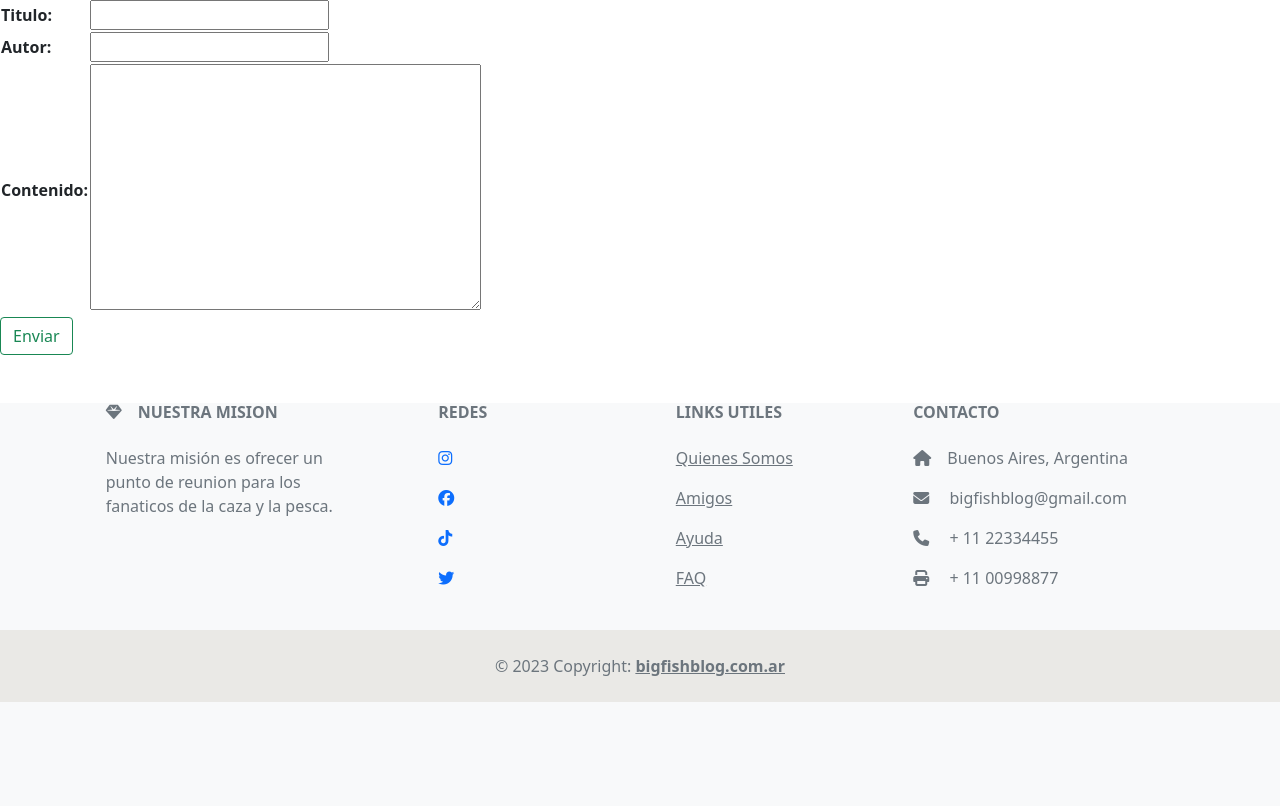
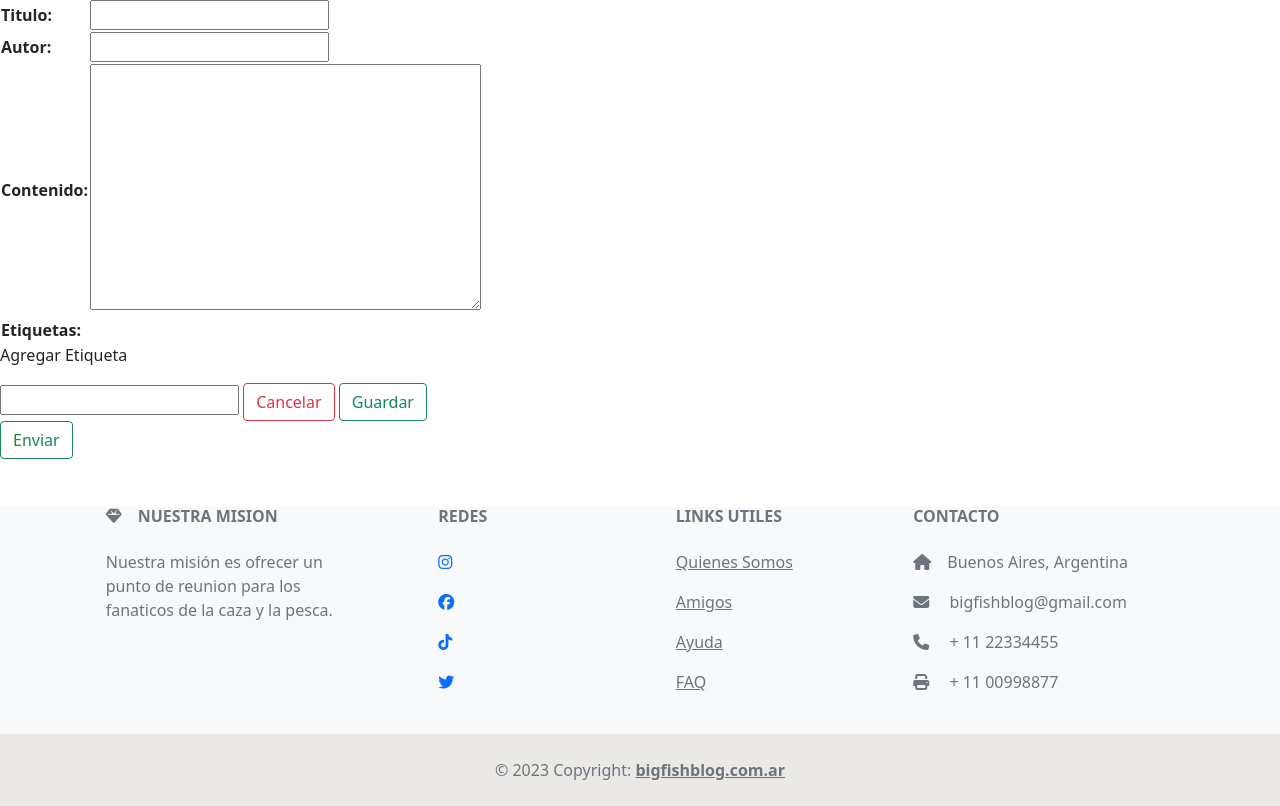
Before and after one commit to 4li3ntr3x/Django_group12, a Django app: page /crear_post/ in a window 1280 px wide. Shown: the part 123-929 px from the top of the page. Before the commit the page ends 825 px from the top, so only its background shows below. Run offline with Django 4.2, Linux system fonts and the light colour scheme; data that the repository does not hold is empty; some libraries are stand-ins or nearby versions.

Commit message:
Add files via upload

```diff
--- a/blog/forms.py
+++ b/blog/forms.py
@@ -1,10 +1,16 @@
 from django import forms
-from .models import Post, Comentario
+from .models import Post, Comentario, Etiqueta
+class CustomMMCF(forms.ModelMultipleChoiceField):
+    def label_from_instance(self, etiqueta):
+        return "%s" % etiqueta.desc
 
 class PostForm(forms.ModelForm):
     class Meta:
         model = Post
-        fields = ['titulo', 'autor', 'contenido']
+        fields = ['titulo', 'autor', 'contenido', 'etiquetas']
+    etiquetas = CustomMMCF(
+        queryset=Etiqueta.objects.all(),
+        widget=forms.CheckboxSelectMultiple, required=False)
 
 
 class CommentForm(forms.ModelForm):
--- a/blog/models.py
+++ b/blog/models.py
@@ -1,9 +1,13 @@
 from django.db import models
+
+class Etiqueta(models.Model):
+    desc = models.CharField(max_length=50)
 
 class Post(models.Model):
     titulo = models.CharField(max_length=100)
     autor = models.CharField(max_length=50)
     contenido = models.TextField()
+    etiquetas = models.ManyToManyField(Etiqueta, blank=True)
     fecha = models.DateField(auto_now_add=True)
 
     def obtener_ultimos_x(cantidad):
--- a/blog/templates/crear_post.html
+++ b/blog/templates/crear_post.html
@@ -7,7 +7,7 @@
 {% block contenido %}
 
 
-
+{% load static %}
 
 <!DOCTYPE html>
 <html>
@@ -22,9 +22,19 @@
         <table>
         {{ form.as_table}}
         </table>
+        <div id='addEtiquetaDiv'>
+        <p id='addEtiqueta'>Agregar Etiqueta</p>
+        <p id='newEtiquetasP' hidden>Nuevas Etiquetas</p>
+        <input type=number value=0 id='etiquetaNewCount' name='etiquetaNewCount' readonly  hidden>
+        <input id='addEtiquetaInput' name='desc'>
+        <button class="btn btn-outline-danger" id='addEtiquetaCancel'>Cancelar</button>
+        <input type="submit" id='addEtiquetaSave' value="Guardar" class="btn btn-outline-success">
+        </div>
         <input type="submit" value="Enviar" class="btn btn-outline-success">
     </form>
+
 </body>
+<script src="{% static 'js/crearPost.js' %}"></script>
 </html>
 
 {% endblock contenido %}
--- a/blog/templates/homepage.html
+++ b/blog/templates/homepage.html
@@ -61,6 +61,9 @@
           <h2>{{ post.titulo }}</h2>
           <p>Autor: {{ post.autor }}</p>
           <p>{{ post.contenido }}</p>
+          {% for e in post.etiquetas.all %}
+          <a class='etiqueta' href={% url 'etiquetas' e.id %}>#{{e.desc}}</a>
+          {% endfor %}
           <p>Fecha: {{ post.fecha }}</p>
           <button class="read-more-button">Leer más</button>
         </div>
--- a/blog/templates/index.html
+++ b/blog/templates/index.html
@@ -9,6 +9,9 @@
         <h2><a href="{% url 'post_detail' post.id %}">{{ post.titulo }}</a></h2>
         <p>Autor: {{ post.autor }}</p>
         <p class="post-content">{{ post.contenido|truncatewords:50 }}</p>
+        {% for e in post.etiquetas.all %}
+          <a class='etiqueta' href={% url 'etiquetas' e.id %}>#{{e.desc}}</a>
+        {% endfor %}
         <p>Fecha: {{ post.fecha }}</p>
         <button class="read-more-button">Leer más</button>
       </div>
--- a/blog/urls.py
+++ b/blog/urls.py
@@ -10,5 +10,6 @@ urlpatterns = [
    path('nosotros/<str:nombre>', blog_views.nosotros, name='nosotros'),
    path('perfil/<str:nombre>', blog_views.perfil, name='perfil'),
    path('crear_post/', blog_views.crear_post, name='crear_post'),
-   path('post/<int:post_id>/', views.post_detail, name='post_detail')# Ruta para entran en detalle al post
+   path('post/<int:post_id>/', views.post_detail, name='post_detail'),# Ruta para entran en detalle al post
+   path('etiquetas/<int:etiqueta_id>/', views.etiquetas, name='etiquetas')
 ]
--- a/blog/views.py
+++ b/blog/views.py
@@ -3,7 +3,7 @@ from datetime import date
 from .models import Post
 from .forms import PostForm
 from .forms import CommentForm
-from .models import Comentario
+from .models import Comentario, Etiqueta
 from datetime import date
 from datetime import datetime
 from django.shortcuts import render, get_object_or_404
@@ -21,7 +21,7 @@ def home(request):
     return render(request, 'homepage.html', context)
 
 def index(request):
-    posts = Post.objects.all()  # Recupera todos los objetos de tipo Post
+    posts = Post.objects.all()
     context = {
         'posts': posts
     }
@@ -52,19 +52,54 @@ def perfil(request, nombre):
     context = {'nombre' : nombre}
     return render(request, 'perfil.html', context)
 
+def etiquetas(request, etiqueta_id):
+
+    etiqueta = Etiqueta.objects.filter(id=etiqueta_id).get() # Recupera todos los objetos de tipo Post
+    posts = etiqueta.post_set.all()
+    context = {
+        'posts': posts,
+        'desc': etiqueta.desc
+    }
+    return render(request, 'etiquetas.html', context)
 
 def crear_post(request):
     if request.method == 'POST':
         form = PostForm(request.POST)
         if form.is_valid():
             # Crea una instancia del modelo Post con los datos del formulario
+
+            nNuevasEtiquetas =  int(request.POST.get('etiquetaNewCount'))
+
+            if nNuevasEtiquetas > 0:
+                nuevasEtiquetas = []
+                # Tenemos que revisar si las nuevas etiquetas estan o no..
+                for i in range(0, nNuevasEtiquetas):
+                     nuevaEtiqueta = request.POST.get('inewEtiqueta' + str(i + 1))
+                     newEtiqueta = Etiqueta.objects.filter(desc=nuevaEtiqueta)
+
+                     if not newEtiqueta:
+                        print(nuevaEtiqueta)
+                        newEtiqueta = Etiqueta(desc = nuevaEtiqueta)
+                        nuevasEtiquetas.append(newEtiqueta)
+                        newEtiqueta.save()
+                     else:
+                        nuevasEtiquetas.append(newEtiqueta.get())
+
+
             nuevo_post = Post(
                 titulo=form.cleaned_data['titulo'],
                 autor=form.cleaned_data['autor'],
                 contenido=form.cleaned_data['contenido']
-
             )
             nuevo_post.save()  # Guarda el nuevo post en la base de datos
+            nuevo_post.etiquetas.set(form.cleaned_data['etiquetas'])
+
+            if nNuevasEtiquetas > 0:
+                for j in range(0, nNuevasEtiquetas):
+                    print(j)
+                    print(len(nuevasEtiquetas))
+                    nuevo_post.etiquetas.add(nuevasEtiquetas[j])
+
             return redirect('index')  # Redirige a la página de inicio después de crear la publicación
     else:
         form = PostForm()
@@ -93,12 +128,16 @@ def post_detail(request, post_id):
 
     comentarios = post.comentario_set.all()
 
+    etiquetas = post.etiquetas.all()
+
+    print(etiquetas)
     comment_form = CommentForm()
 
     context = {
         'post': post,
         'comentarios': comentarios,
         'comment_form': comment_form,
+        'etiquetas': etiquetas
     }
 
     return render(request, 'post_detail.html', context)
```
Also changed, not shown: blog/templates/etiquetas.html (added, +19 -0 lines), blog/templates/post_detail.html (+7 -1 lines), blog/migrations/0008_alter_comentario_contenido.py (added), blog/migrations/0009_etiqueta_post_etiquetas.py (added).
